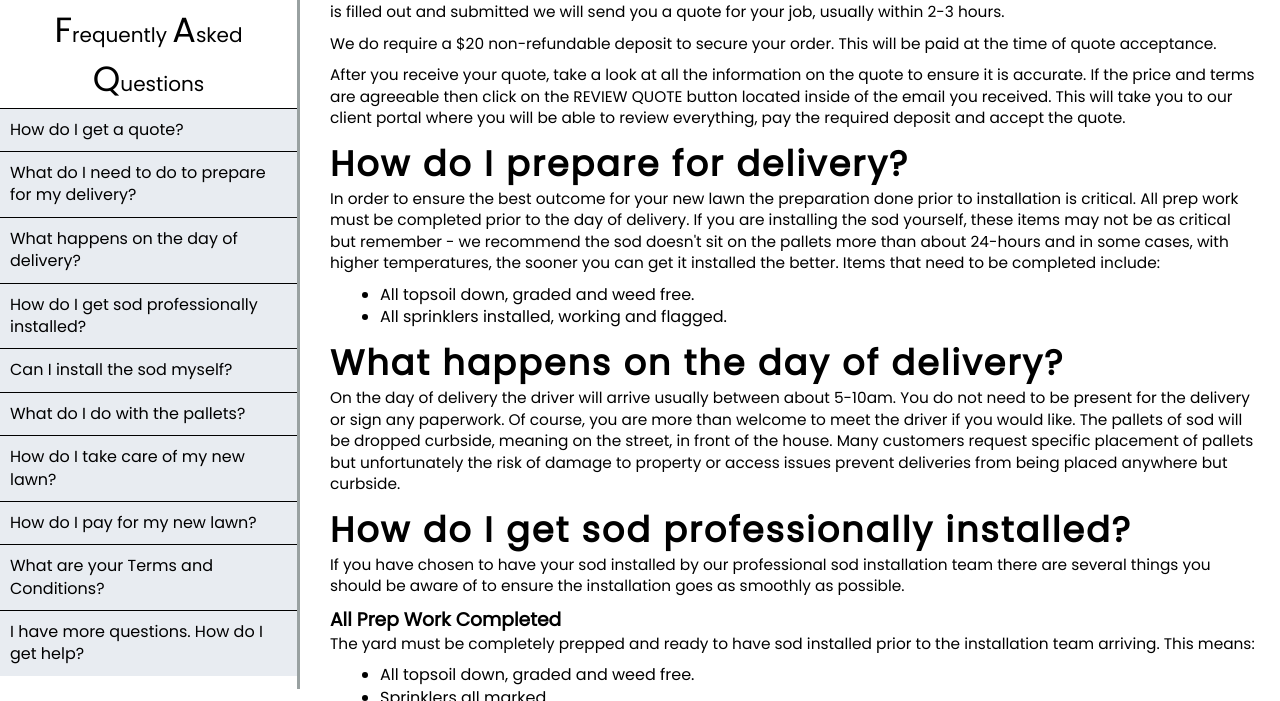
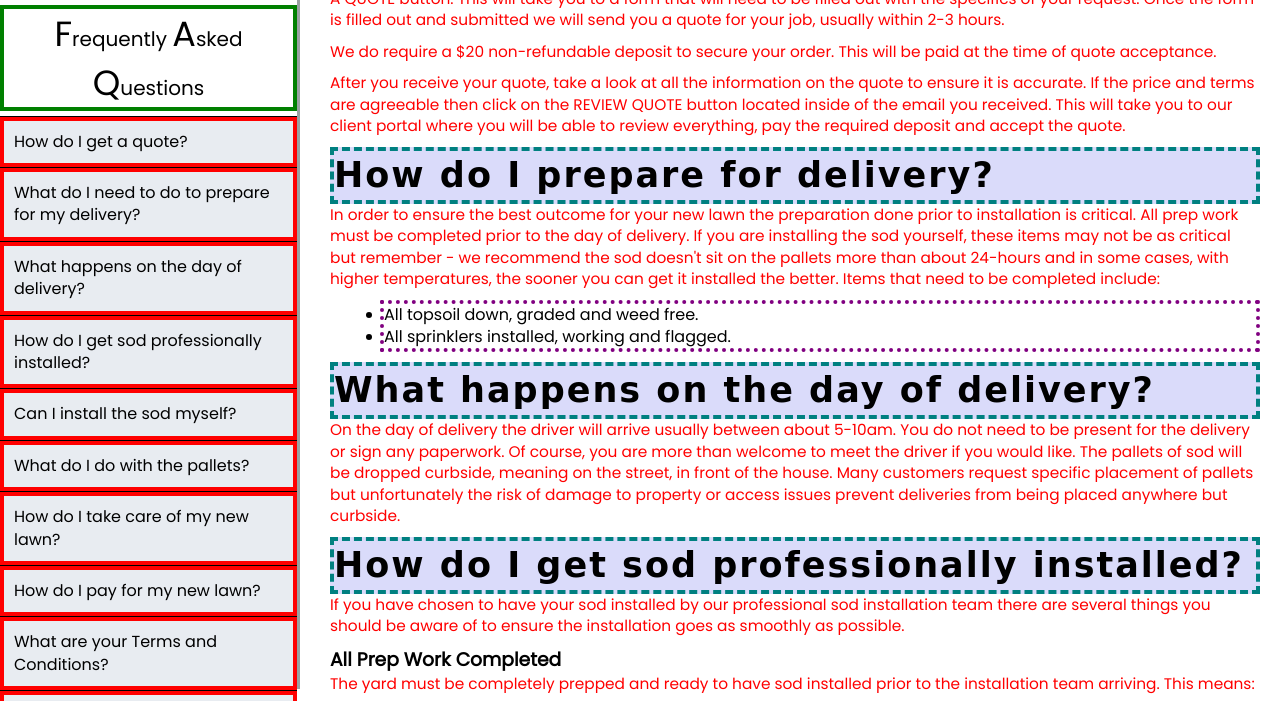
Before and after one commit to abutler911/sodKingFAQ, a plain HTML site: page index.html in a window 1280 px wide. Shown: the part 111-812 px from the top of the page. Drawn offline with Linux system fonts and the light colour scheme.

Commit message:
Update styles.css

```diff
--- a/styles.css
+++ b/styles.css
@@ -33,6 +33,7 @@ body {
 	font-size: 35px;
 	text-align: center;
 	margin-bottom: 5px;
+	border: 4px solid green;
 }
 
 #navbar a {
@@ -41,6 +42,7 @@ body {
 	color: black;
 	text-decoration: none;
 	cursor: pointer;
+	border: 4px solid red;
 }
 
 #navbar li {
@@ -54,7 +56,8 @@ body {
 }
 
 #navbar li:hover {
-	background-color: rgba(218, 223, 225, 1);
+	/* background-color: rgba(218, 223, 225, 1); */
+	background-color: purple;
 }
 
 nav {
@@ -97,15 +100,20 @@ nav {
 	font-size: 35px;
 	letter-spacing: 2px;
 	font-weight: 700;
+	border: 4px dashed teal;
+	background: rgba(182, 183, 245, 0.5);
+	font-family: cursive;
 }
 
 #main-doc p {
 	margin-bottom: 10px;
 	font-size: 0.96em;
+	color: red;
 }
 
 .main-section ul {
 	margin-left: 50px;
+	border: 4px dotted purple;
 }
 
 .main-section ol {
@@ -115,6 +123,7 @@ nav {
 #aftercare h4 {
 	margin-left: 1.1rem;
 	margin-top: 1rem;
+	color: yellow;
 }
 
 .copyright {
```
